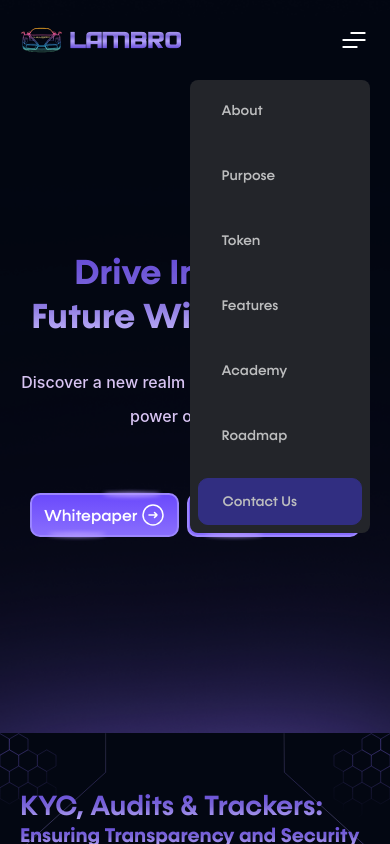
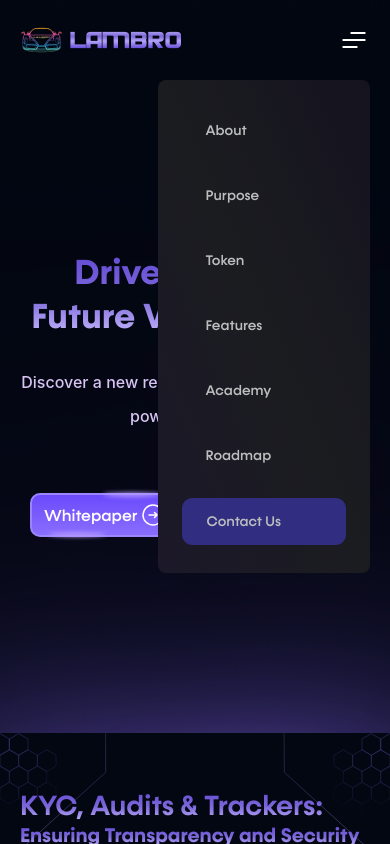
Before and after one commit to rubel-sh/lambro-ui, a Next.js app: page / in a window 390 px wide. Both pictures are taken after a click on the element 354 px from the left and 40 px from the top of the page. Shown: the top 844 px of the page. Built offline with nearby package versions, Linux system fonts and the light colour scheme.

Commit message:
Update Header.js

```diff
--- a/components/Layout/Header.js
+++ b/components/Layout/Header.js
@@ -47,7 +47,8 @@ const Header = () => {
 
                 {/* Mobile Drawer Menu */}
                 {isOpen && (
-                    <div className=" p-2 bg-[#23252a] absolute right-0 top-full rounded-lg lg:hidden">
+                    <div className=" px-6 py-7 bg-[#23252a] bg-gradient-to-tr from-[#1c1829] via-[#1b1c20] to-[#15131f]   absolute right-0 top-full rounded-lg lg:hidden  ">
+                        {/* <div class="absolute inset-0 bg-gradient-to-r from-pink-500 via-purple-500 to-indigo-500 border-4 border-gray-300"></div> */}
                         <ul className=" justify-start gap-y-5 flex flex-col   ">
                             <li className=" text-[15px] font-medium">
                                 <HeaderLink href={"#about"}>About</HeaderLink>
```
